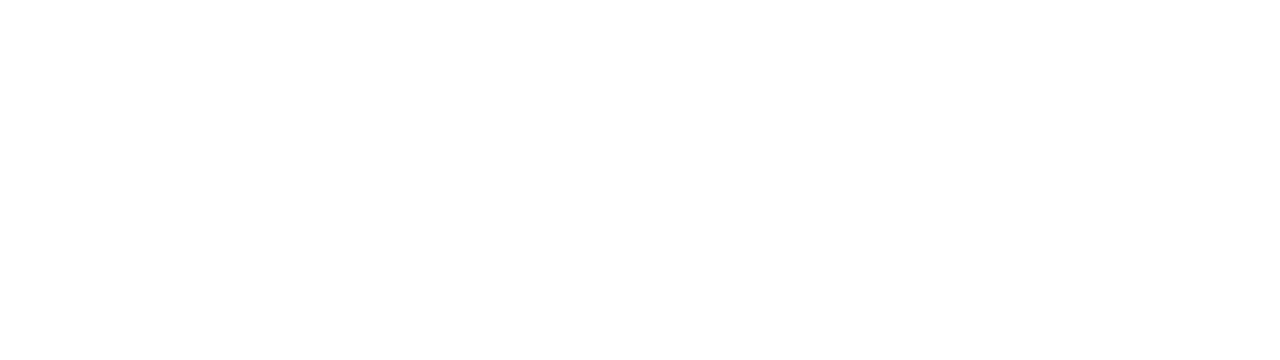
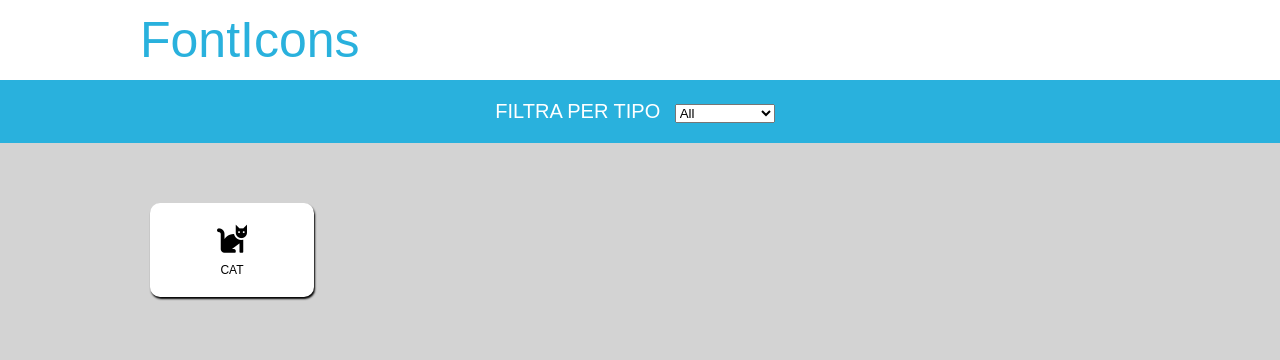
Before and after one commit to Kensir01/js-es6-icons, a plain HTML site: page index.html in a window 1280 px wide. Drawn offline with Linux system fonts and the light colour scheme.

Commit message:
push dei file html e css

```diff
--- a/index.html
+++ b/index.html
@@ -5,9 +5,51 @@
     <meta http-equiv="X-UA-Compatible" content="IE=edge">
     <meta name="viewport" content="width=device-width, initial-scale=1.0">
     <title>Document</title>
+    <link rel="stylesheet" href="https://cdnjs.cloudflare.com/ajax/libs/font-awesome/5.15.4/css/all.min.css" integrity="sha512-1ycn6IcaQQ40/MKBW2W4Rhis/DbILU74C1vSrLJxCq57o941Ym01SwNsOMqvEBFlcgUa6xLiPY/NS5R+E6ztJQ==" crossorigin="anonymous" referrerpolicy="no-referrer" />
     <link rel="stylesheet" href="style.css">
 </head>
 <body>
+
+    <div class="contenitore-generale">
+
+        <header>
+
+            <div class="header-top">
+                <div class="container">
+                    <span class="logo">FontIcons</span>
+                </div>
+            </div>
+
+            <div class="header-bottom">
+                    <div class="container">
+                        <span class="search">FILTRA PER TIPO</span>
+                        <select id="filtroPerTipo">
+                            <option value="">All</option>
+                            <option value="animal">animal</option>
+                            <option value="vegetable">vegetable</option>
+                            <option value="user">user</option>
+                        </select>
+                    </div>
+            </div>
+
+        </header>
+
+        <main>
+            <div class="container">
+
+                <div id="contenitore-icone">
+
+                    <div class="icon">
+                        <i class="fas fa-cat"></i>
+                        <div class="icon-text">cat</div>
+                    </div>
+
+                </div>
+
+            </div>
+        </main>
+
+    </div>
 
 
 
--- a/style.css
+++ b/style.css
@@ -0,0 +1,79 @@
+*{
+    margin: 0;
+    padding: 0;
+    box-sizing: border-box;
+}
+
+body {
+    font-family: sans-serif;
+}
+
+
+.contenitore-generale {
+    background-color: #d3d3d3;
+    height: 100vh;
+
+}
+
+
+.container {
+    max-width: 1000px;
+    margin: 0px auto;
+}
+
+
+
+.header-top {
+    height: 80px;
+    line-height: 80px;
+    background-color: #fff;
+}
+
+.header-top .logo {
+    font-size: 50px;
+    color: rgb(41, 177, 221);
+}
+
+.header-bottom {
+    background-color: rgb(41, 177, 221);
+    display: flex;
+    justify-content: center;
+    padding: 20px;
+}
+
+.header-bottom .search {
+    color: #fff;
+    font-size: 20px;
+}
+
+select {
+    margin: 0px 10px;
+    width: 100px;
+}
+
+#contenitore-icone {
+    padding: 50px 0px;
+    display: flex;
+    flex-wrap: wrap;
+    justify-content: space-between;
+}
+
+.icon {
+    width: calc(100% / 5 - 36px);
+    padding: 20px;
+    margin: 10px;
+    text-align: center;
+    background-color: #fff;
+    border-radius: 10px;
+    box-shadow: 1px 2px 2px rgba(0, 0, 0, 3);
+}
+
+.icon-text {
+    text-transform: uppercase;
+    font-size: 12px;
+    padding-top: 10px;
+}
+
+.icon i {
+    font-size: 30px;
+}
```
